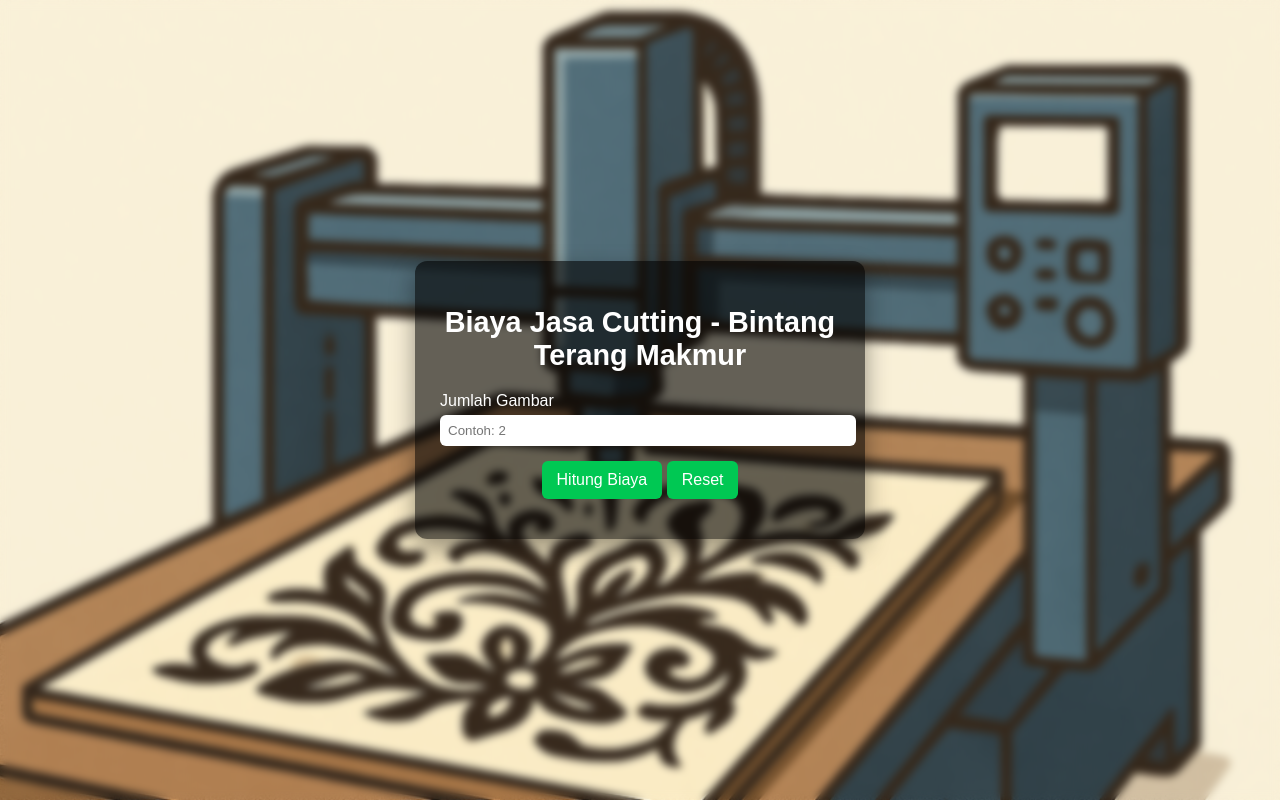
After one commit to FebriOsht/Bintang-Terang-Makmur, a PHP site: page /jasacutting/bayacutting.html in a window 1280 px wide. The commit adds this page. Run offline with PHP 8.4, Linux system fonts and the light colour scheme.

Commit message:
hitung biaya jasa cutting

```diff
--- /dev/null
+++ b/jasacutting/bayacutting.html
@@ -0,0 +1,213 @@
+<!DOCTYPE html>
+<html lang="id">
+<head>
+  <meta charset="UTF-8">
+  <meta name="viewport" content="width=device-width, initial-scale=1.0">
+  <title>Biaya Jasa Cutting - Bintang Terang Makmur</title>
+  <style>
+    body {
+      font-family: Arial, sans-serif;
+      background: url('../assets/img/Cutting.png') no-repeat center center/cover;
+      margin: 0;
+      padding: 0;
+      display: flex;
+      justify-content: center;
+      align-items: center;
+      height: 100vh;
+      color: #fff;
+      backdrop-filter: blur(4px);
+    }
+
+    .container {
+      background: rgba(0, 0, 0, 0.6);
+      padding: 25px;
+      border-radius: 12px;
+      width: 400px;
+      text-align: center;
+      box-shadow: 0 10px 25px rgba(0, 0, 0, 0.4);
+      animation: fadeIn 1s ease;
+    }
+
+    h1 {
+      margin-bottom: 20px;
+      font-size: 1.8em;
+    }
+
+    label {
+      display: block;
+      margin-top: 10px;
+      text-align: left;
+    }
+
+    input {
+      width: 100%;
+      padding: 8px;
+      margin-top: 5px;
+      border: none;
+      border-radius: 6px;
+    }
+
+    button {
+      margin-top: 15px;
+      padding: 10px 15px;
+      border: none;
+      background: #00c853;
+      color: white;
+      font-size: 1em;
+      border-radius: 6px;
+      cursor: pointer;
+      transition: background 0.3s;
+    }
+
+    button:hover {
+      background: #00b342;
+    }
+
+    .loading-bar {
+      margin-top: 15px;
+      height: 8px;
+      background: rgba(255, 255, 255, 0.2);
+      border-radius: 4px;
+      overflow: hidden;
+      display: none;
+    }
+
+    .loading-bar-inner {
+      height: 100%;
+      width: 0;
+      background: #00c853;
+      animation: loading 1.5s linear forwards;
+    }
+
+    #error {
+      color: #ff5252;
+      margin-top: 10px;
+    }
+
+    #result {
+      margin-top: 15px;
+      font-size: 1.2em;
+    }
+
+    @keyframes fadeIn {
+      from {opacity: 0; transform: translateY(20px);}
+      to {opacity: 1; transform: translateY(0);}
+    }
+
+    @keyframes loading {
+      from {width: 0;}
+      to {width: 100%;}
+    }
+
+    .gambar-input {
+      background: rgba(255,255,255,0.05);
+      padding: 10px;
+      border-radius: 6px;
+      margin-top: 10px;
+    }
+  </style>
+</head>
+<body>
+
+  <div class="container">
+    <h1>Biaya Jasa Cutting - Bintang Terang Makmur</h1>
+
+    <label>Jumlah Gambar</label>
+    <input type="number" id="jumlahGambar" min="1" placeholder="Contoh: 2" oninput="buatInputUkuran()">
+
+    <div id="inputUkuranContainer"></div>
+
+    <button onclick="hitungBiaya()">Hitung Biaya</button>
+    <button onclick="clearForm()">Reset</button>
+
+    <div class="loading-bar" id="loadingBar">
+      <div class="loading-bar-inner"></div>
+    </div>
+
+    <div id="error"></div>
+    <div id="result"></div>
+  </div>
+
+  <script>
+    const hargaPerM2 = 180000;
+    const fullSheetPrice = 540000;
+    const maxLebar = 120;
+    const maxTinggi = 240;
+
+    function buatInputUkuran() {
+      const jumlah = parseInt(document.getElementById('jumlahGambar').value);
+      const container = document.getElementById('inputUkuranContainer');
+      container.innerHTML = '';
+
+      if (isNaN(jumlah) || jumlah < 1) return;
+
+      for (let i = 1; i <= jumlah; i++) {
+        container.innerHTML += `
+          <div class="gambar-input">
+            <label>Gambar ${i} - Lebar (cm)</label>
+            <input type="number" id="lebar${i}" min="1" placeholder="Lebar Gambar ${i}">
+            <label>Gambar ${i} - Tinggi (cm)</label>
+            <input type="number" id="tinggi${i}" min="1" placeholder="Tinggi Gambar ${i}">
+          </div>
+        `;
+      }
+    }
+
+    function hitungBiaya() {
+      const jumlah = parseInt(document.getElementById('jumlahGambar').value);
+      const errorEl = document.getElementById('error');
+      const resultEl = document.getElementById('result');
+      const loadingBar = document.getElementById('loadingBar');
+      errorEl.textContent = '';
+      resultEl.textContent = '';
+
+      if (isNaN(jumlah) || jumlah < 1) {
+        errorEl.textContent = 'Mohon masukkan jumlah gambar yang valid.';
+        return;
+      }
+
+      let total = 0;
+      for (let i = 1; i <= jumlah; i++) {
+        const lebar = parseFloat(document.getElementById(`lebar${i}`).value);
+        const tinggi = parseFloat(document.getElementById(`tinggi${i}`).value);
+
+        if (isNaN(lebar) || isNaN(tinggi) || lebar <= 0 || tinggi <= 0) {
+          errorEl.textContent = `Ukuran gambar ${i} belum diisi dengan benar.`;
+          return;
+        }
+
+        if (lebar > maxLebar || tinggi > maxTinggi) {
+          errorEl.textContent = `Ukuran gambar ${i} melebihi batas maksimum (${maxLebar} x ${maxTinggi} cm).`;
+          return;
+        }
+
+        let biaya = (lebar === 120 && tinggi === 240 && jumlah === 1)
+          ? fullSheetPrice
+          : (lebar / 100) * (tinggi / 100) * hargaPerM2;
+
+        total += biaya;
+      }
+
+      loadingBar.style.display = 'block';
+      const barInner = loadingBar.querySelector('.loading-bar-inner');
+      barInner.style.width = '0';
+      barInner.style.animation = 'none';
+      void barInner.offsetWidth;
+      barInner.style.animation = 'loading 1.5s linear forwards';
+
+      setTimeout(() => {
+        resultEl.textContent = `Total Biaya: Rp ${total.toLocaleString('id-ID')}`;
+        loadingBar.style.display = 'none';
+      }, 1500);
+    }
+
+    function clearForm() {
+      document.getElementById('jumlahGambar').value = '';
+      document.getElementById('inputUkuranContainer').innerHTML = '';
+      document.getElementById('result').textContent = '';
+      document.getElementById('error').textContent = '';
+    }
+  </script>
+
+</body>
+</html>
--- a/products.php
+++ b/products.php
@@ -154,6 +154,7 @@ $wa_number = "628123456789";
                     <div class="flip-card-back">
                         <p>Jasa Cutting ACP, ANBOARD, AKCRYLIC, DLL</p>
                         <a class="btn" href="https://wa.me/628118060777<?= $wa_number ?>?text=Halo%20Bintang%20Terang%20Makmur,%20saya%20ingin%20memesan%20JASA%20CUTTING">Beli Sekarang</a>
+                        <a class="btn" href="jasacutting/bayacutting.html">Hitung Biaya Cutting</a>
                     </div>
                 </div>
             </div>
```
Also changed, not shown: biayacutting.html (deleted, +0 -115 lines).
